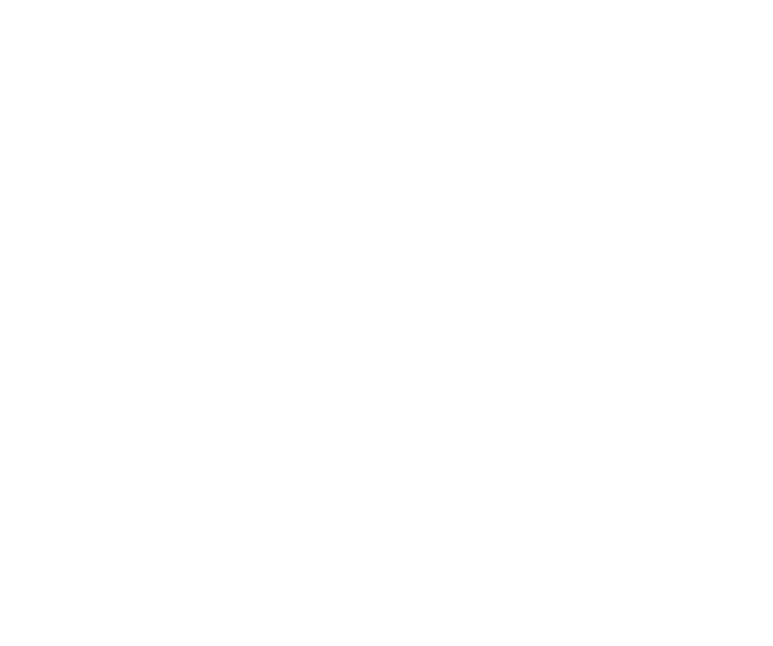
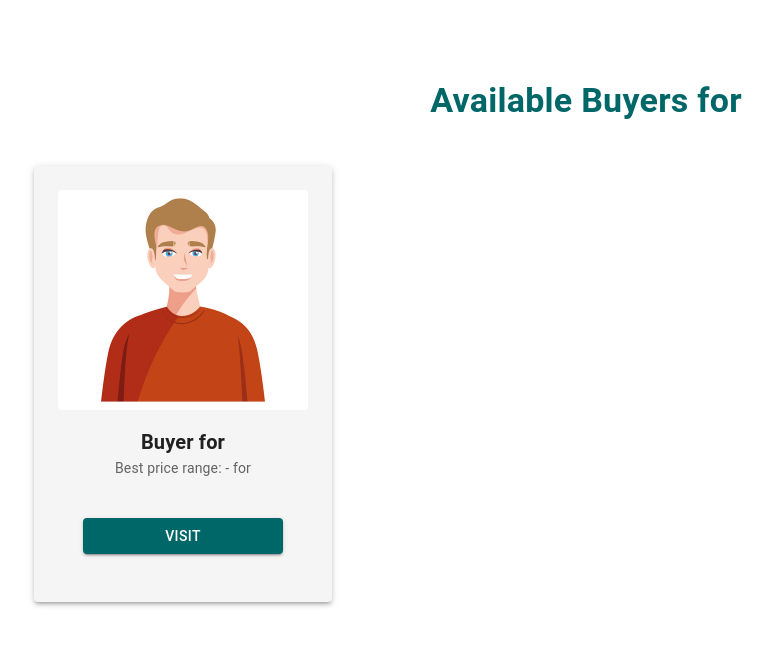
Before and after one commit to ShubhamThakur025/Krishi, a React (Vite) app in the folder Frontend/: page /filterBuyer in a window 1280 px wide. Before the commit this address had no page. Shown: the top 646 px of the page, without its empty margins (54-827 px from the left). Built offline with nearby package versions, Linux system fonts and the light colour scheme.

Commit message:
Filter Functionality added (#29)
Filter functionality and minor tweaks

```diff
--- a/Frontend/src/App.jsx
+++ b/Frontend/src/App.jsx
@@ -1,3 +1,6 @@
+
+
+
 import './App.css'
 import LangPref from './pages/InitialSetup/LangPref'
 import { Container } from '@mui/material'
@@ -10,6 +13,7 @@ import Onboarding from './pages/InitialSetup/Onboarding.jsx'
 import UserInfo from './pages/InitialSetup/UserInfo.jsx'
 import UserDashboard from './pages/Dashboard/UserDashboard.jsx'
 import GetInfo from './pages/Dashboard/GetInfo.jsx';
+import FilterBuyer from './pages/Dashboard/FilterBuyer.jsx'
 import { ToastContainer } from 'react-toastify';
 import 'react-toastify/dist/ReactToastify.css';
 
@@ -25,7 +29,8 @@ function App() {
             <Route path='/onboarding' element={<Onboarding />} />
             <Route path='/finish' element={<UserInfo />} />
             <Route path='/dashboard' element={<UserDashboard />} />
-            <Route path='/GetInfo' element={<GetInfo />} />
+            <Route path='/getInfo' element={<GetInfo />} />
+            <Route path='/filterBuyer' element={<FilterBuyer/>}/>
           </Routes>
           <ToastContainer />
         </Container>
--- /dev/null
+++ b/Frontend/src/pages/Dashboard/FilterBuyer.jsx
@@ -0,0 +1,75 @@
+import React from 'react';
+import { useSelector } from 'react-redux';
+import { Box, Card, CardContent, CardMedia, Typography, Grid, Container, Button } from '@mui/material';
+import theme from '../../Theme';
+import avatar from "../../assets/avatar.jpg";
+
+const FilterBuyer = () => {
+    const choices = useSelector((state) => state.user.choices);
+
+    return (
+        <Container sx={{ mt: 4, p: 2 }}>
+            <Typography
+                variant="h4"
+                align="center"
+                gutterBottom
+                sx={{ color: theme.palette.primary.main, fontWeight: 'bold', p: 4 }}
+            >
+                Available Buyers for {choices.cropName}
+            </Typography>
+
+            <Grid container spacing={3}>
+                <Grid item xs={12} sm={6} md={4}>
+                    <Card
+                        sx={{
+                            backgroundColor: "grey.100",
+                            mx: 3,
+                            p: 3,
+                            width: 250,
+                            boxShadow: 3,
+                            textAlign: 'center',
+                            transition: 'transform 0.3s',
+                            '&:hover': {
+                                transform: 'scale(1.05)',
+                            },
+                        }}
+                    >
+                        <CardMedia
+                            component="img"
+                            image={avatar}
+                            alt="Buyer Avatar"
+                            sx={{
+                                height: 220,
+                                objectFit: 'cover',
+                                borderRadius: 1,
+                            }}
+                        />
+                        <CardContent>
+                            <Typography variant="h6" component="h3" sx={{ fontWeight: 'bold' }}>
+                                Buyer for {choices.cropName}
+                            </Typography>
+                            <Typography variant="body2" color="text.secondary">
+                                Best price range: {choices.lowerPrice} - {choices.upperPrice} for {choices.quantity} {choices.unit}
+                            </Typography>
+                        </CardContent>
+
+                        <Button
+                            variant="contained"
+                            sx={{
+                                width: 200,
+                                mx: 'auto',
+                                my: 3,
+                                backgroundColor: theme.palette.primary.main,
+                                '&:hover': { backgroundColor: theme.palette.primary.dark },
+                            }}
+                        >
+                            Visit
+                        </Button>
+                    </Card>
+                </Grid>
+            </Grid>
+        </Container>
+    );
+};
+
+export default FilterBuyer;
--- a/Frontend/src/pages/Dashboard/GetInfo.jsx
+++ b/Frontend/src/pages/Dashboard/GetInfo.jsx
@@ -1,12 +1,12 @@
 import React, { useState } from 'react';
 import { Container, TextField, Button, Typography, Box, Card, CardContent, FormControlLabel, Radio, RadioGroup } from '@mui/material';
+import { useDispatch } from 'react-redux';
+import { updateChoices } from '../../redux/slices/userSlice';
+import { useNavigate } from 'react-router-dom';
 import krishiLogo from "../../assets/krishi-logo.png";
 import questionsData from '../../data/CropInfo.json';
-import { updateChoices } from '../../redux/slices/userSlice';
-import { useDispatch } from 'react-redux';
 import TimeSlider from '../../components/InitialSetup/FormComponents/TimeSlider';
 import Range from '../../components/InitialSetup/FormComponents/Range';
-import { useNavigate } from 'react-router-dom';
 
 const GetInfo = () => {
     const [currentQuestionIndex, setCurrentQuestionIndex] = useState(0);
@@ -15,9 +15,9 @@ const GetInfo = () => {
     const [lowerVal, setLowerVal] = useState(null);
     const [productionTime, setProductionTime] = useState(1);
     const [unit, setUnit] = useState('');
-    const navigate = useNavigate()
 
     const dispatch = useDispatch();
+    const navigate = useNavigate();
 
     const handleNext = () => {
         if (currentQuestionIndex === 0 && inputValue.trim()) {
@@ -29,15 +29,13 @@ const GetInfo = () => {
         } else if (currentQuestionIndex === 3) {
             dispatch(updateChoices({ productionTime }));
         }
+
         if (currentQuestionIndex < questionsData.length - 1) {
-            setInputValue('');
-            setUpperVal(null);
-            setLowerVal(null);
             setCurrentQuestionIndex(currentQuestionIndex + 1);
         } else {
-            null
+            navigate('/filterBuyer');
         }
-    }
+    };
 
     const handleChange = (event) => {
         setInputValue(event.target.value);
@@ -52,96 +50,37 @@ const GetInfo = () => {
     );
 
     return (
-        <Container
-            maxWidth="sm"
-            sx={{
-                display: 'flex',
-                flexDirection: 'column',
-                justifyContent: 'center',
-                alignItems: 'center',
-                height: '100vh',
-                p: 2,
-            }}
-        >
-            <Box
-                sx={{
-                    mb: 3,
-                    display: 'flex',
-                    justifyContent: 'center',
-                    alignItems: 'center',
-                    width: '100%',
-                }}
-            >
-                <Box
-                    component="img"
-                    src={krishiLogo}
-                    alt="Krishi Logo"
-                    sx={{ width: 110, height: 110 }}
-                />
+        <Container maxWidth="sm" sx={{ display: 'flex', flexDirection: 'column', justifyContent: 'center', alignItems: 'center', height: '100vh', p: 2 }}>
+            <Box sx={{ mb: 3, display: 'flex', justifyContent: 'center', alignItems: 'center', width: '100%' }}>
+                <Box component="img" src={krishiLogo} alt="Krishi Logo" sx={{ width: 110, height: 110 }} />
             </Box>
-            <Card
-                sx={{
-                    width: '100%',
-                    maxWidth: 600,
-                    textAlign: 'center',
-                    backgroundColor: '#f5f5f5',
-                    boxShadow: 3,
-                }}
-            >
+            <Card sx={{ width: '100%', maxWidth: 600, textAlign: 'center', backgroundColor: '#f5f5f5', boxShadow: 3 }}>
                 <CardContent>
-                    <Box
-                        sx={{
-                            p: 4,
-                        }}
-                    >
-                        <Typography variant="h5" component="h2" gutterBottom>
-                            {questionsData[currentQuestionIndex].Question}
-                        </Typography>
+                    <Box sx={{ p: 4 }}>
+                        <Typography variant="h5" component="h2" gutterBottom>{questionsData[currentQuestionIndex].Question}</Typography>
 
-                        {currentQuestionIndex === 0 &&
-                            <TextField
-                                fullWidth
-                                variant="outlined"
-                                label={questionsData[currentQuestionIndex].fieldName}
-                                value={inputValue}
-                                onChange={handleChange}
-                                sx={{ mb: 2 }}
-                            />
-                        }
-                        {currentQuestionIndex === 1 &&
+                        {currentQuestionIndex === 0 && (
+                            <TextField fullWidth variant="outlined" label={questionsData[currentQuestionIndex].fieldName} value={inputValue} onChange={handleChange} sx={{ mb: 2 }} />
+                        )}
+                        {currentQuestionIndex === 1 && (
                             <>
-                                <TextField
-                                    fullWidth
-                                    variant="outlined"
-                                    label={questionsData[currentQuestionIndex].fieldName}
-                                    value={inputValue}
-                                    onChange={handleChange}
-                                    sx={{ mb: 2 }}
-                                />
-                                <RadioGroup
-                                    row
-                                    aria-labelledby="unit-select"
-                                    name="unit-select"
-                                    onChange={(e) => setUnit(e.target.value)}
-                                >
+                                <TextField fullWidth variant="outlined" label={questionsData[currentQuestionIndex].fieldName} value={inputValue} onChange={handleChange} sx={{ mb: 2 }} />
+                                <RadioGroup row aria-labelledby="unit-select" name="unit-select" onChange={(e) => setUnit(e.target.value)}>
                                     <FormControlLabel value="Kilograms" control={<Radio />} label="Kilograms" />
                                     <FormControlLabel value="Tons" control={<Radio />} label="Tons" />
                                 </RadioGroup>
                             </>
-                        }
-                        {currentQuestionIndex === 2 &&
+                        )}
+                        {currentQuestionIndex === 2 && (
                             <Range lowerVal={lowerVal} setLowerVal={setLowerVal} upperVal={upperVal} setUpperVal={setUpperVal} />
-                        }
-                        {currentQuestionIndex === 3 &&
+                        )}
+                        {currentQuestionIndex === 3 && (
                             <TimeSlider setProductionTime={setProductionTime} productionTime={productionTime} />
-                        }
+                        )}
+
                         {showNextButton && (
                             <Box sx={{ mt: 2 }}>
-                                <Button
-                                    variant="contained"
-                                    color="primary"
-                                    onClick={handleNext}
-                                >
+                                <Button variant="contained" color="primary" onClick={handleNext}>
                                     {isLastQuestion ? 'Submit' : 'Next Question'}
                                 </Button>
                             </Box>
```
Also changed, not shown: 1 other file (tests, documents, lock files or other folders).
